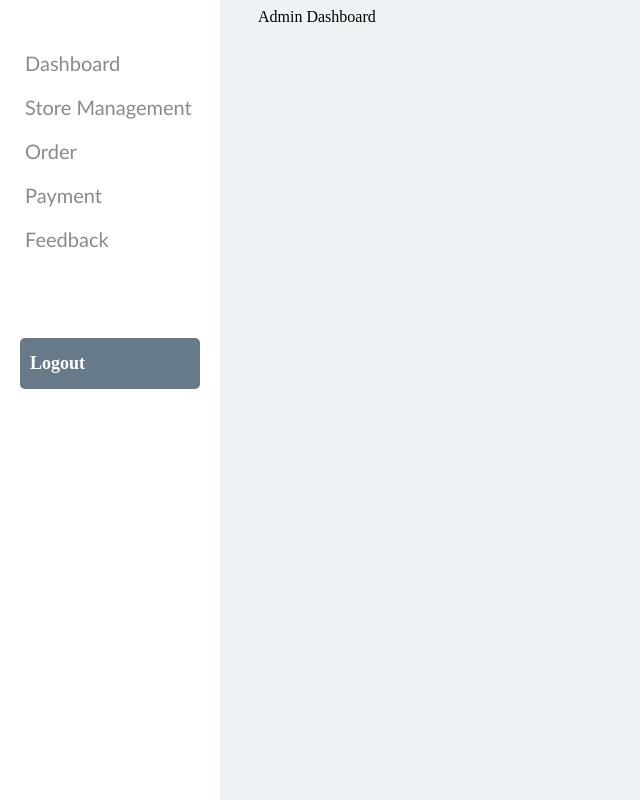
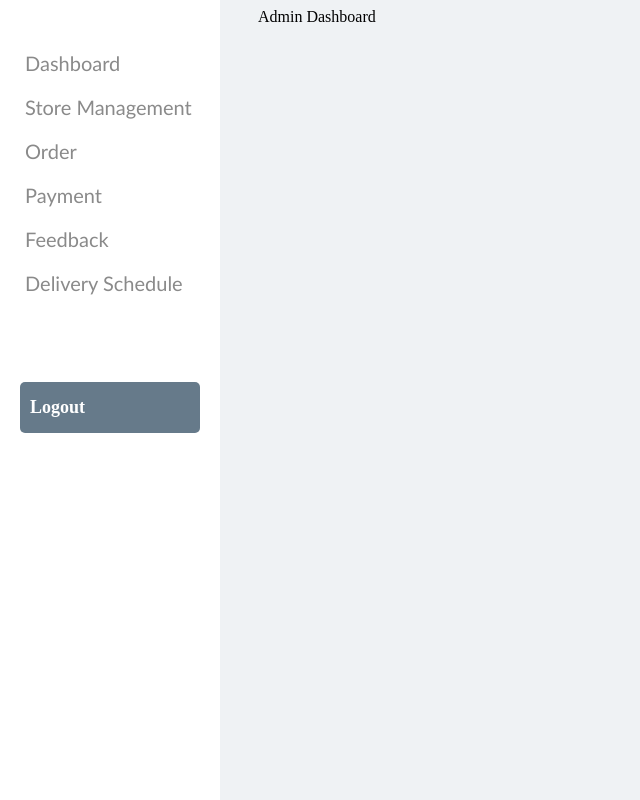
Before and after one commit to Eshmika/FitMe_Admin, a React (Create React App) app in the folder client/: page /home in a window 1280 px wide. Shown: the whole page, without its empty margins (0-640 px from the left). Built offline with nearby package versions, Linux system fonts and the light colour scheme.

Commit message:
Add nav Link
add nav link to to admin dashboard

```diff
--- a/client/src/screen/Nav.jsx
+++ b/client/src/screen/Nav.jsx
@@ -39,6 +39,10 @@ function Nav() {
                         {/* <img alt='inventory' className='navimage'/> */}
                         <a href='/feedbackView'>Feedback</a>
                     </li>
+                    <li>
+                        {/* <img alt='inventory' className='navimage'/> */}
+                        <a href='/delivery'>Delivery Schedule</a>
+                    </li>
 
                     <br/><br/><br/><br/>
                     <li className='logoutsq'>
```
Also changed, not shown: client/src/screen/Delivery/delivery.jsx (+7 -7 lines).
